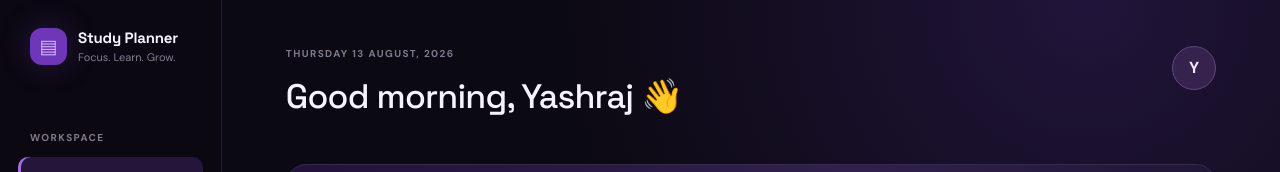
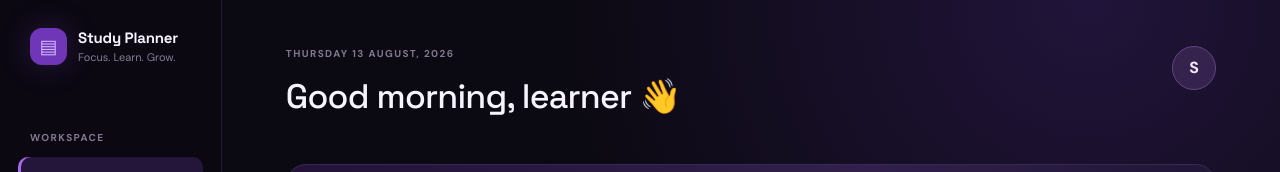
Before and after one commit to yashrajagawane/studyflow-pwa, a React (Vite) app: page / in a window 1280 px wide. Shown: the top 172 px of the page. Built offline with nearby package versions, Linux system fonts and the light colour scheme; no server answers.

Commit message:
Remove personal name from public greeting

```diff
--- a/src/components/layout/PageHeader.jsx
+++ b/src/components/layout/PageHeader.jsx
@@ -3,10 +3,10 @@ export function PageHeader({ date, onProfileClick }) {
     <header className="topbar">
       <div>
         <p className="eyebrow">{date}</p>
-        <h1>Good morning, Yashraj <span aria-hidden="true">👋</span></h1>
+        <h1>Good morning, learner <span aria-hidden="true">👋</span></h1>
       </div>
-      <button className="profile-button" type="button" onClick={onProfileClick} aria-label="Open profile">
-        Y
+      <button className="profile-button" type="button" onClick={onProfileClick} aria-label="Open settings">
+        S
       </button>
     </header>
   )
```
